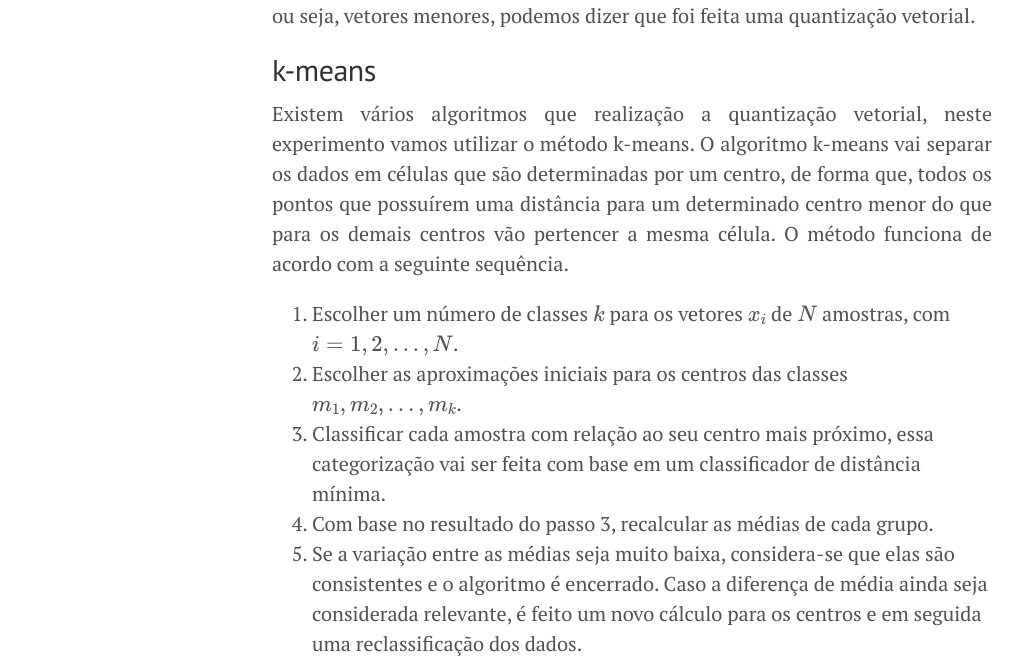
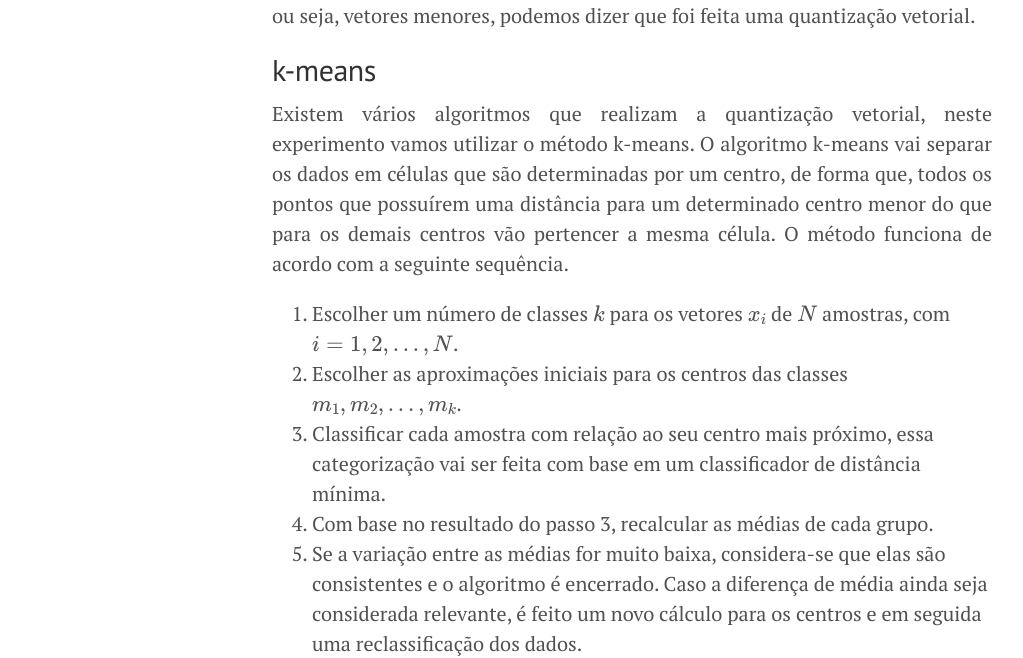
Before and after one commit to lucasamds/lucasamds.github.io, a Jekyll site: the page built from _posts/2021-03-31-kmeans.md, in a window 1280 px wide and 900 px high, scrolled down 281 px. Shown: the part 160-818 px from the top of the window, without its empty margins (8-1031 px from the left). Built offline with Jekyll 4.4.1, drawn with Linux system fonts in a browser that asks for light colours; formulas are drawn with MathJax 3.

Commit message:
Update 2021-03-31-kmeans.md

```diff
--- a/_posts/2021-03-31-kmeans.md
+++ b/_posts/2021-03-31-kmeans.md
@@ -13,13 +13,13 @@ Dizemos que uma quantização foi feita quando conseguimos mapear os dados de um
 
 ## k-means
 
-Existem vários algoritmos que realização a quantização vetorial, neste experimento vamos utilizar o método k-means. O algoritmo k-means vai separar os dados em células que são determinadas por um centro, de forma que, todos os pontos que possuírem uma distância para um determinado centro menor do que para os demais centros vão pertencer a mesma célula. O método funciona de acordo com a seguinte sequência.
+Existem vários algoritmos que realizam a quantização vetorial, neste experimento vamos utilizar o método k-means. O algoritmo k-means vai separar os dados em células que são determinadas por um centro, de forma que, todos os pontos que possuírem uma distância para um determinado centro menor do que para os demais centros vão pertencer a mesma célula. O método funciona de acordo com a seguinte sequência.
 
 1. Escolher um número de classes $$ k $$ para os vetores $$ x_{i} $$ de $$ N $$ amostras, com $$ i = 1, 2, ..., N $$.
 2. Escolher as aproximações iniciais para os centros das classes $$ m_{1}, m_{2}, ..., m_{k} $$.
 3. Classificar cada amostra com relação ao seu centro mais próximo, essa categorização vai ser feita com base em um classificador de distância mínima.
 4. Com base no resultado do passo 3, recalcular as médias de cada grupo.
-5. Se a variação entre as médias seja muito baixa, considera-se que elas são consistentes e o algoritmo é encerrado. Caso a diferença de média ainda seja considerada relevante, é feito um novo cálculo para os centros e em seguida uma reclassificação dos dados.
+5. Se a variação entre as médias for muito baixa, considera-se que elas são consistentes e o algoritmo é encerrado. Caso a diferença de média ainda seja considerada relevante, é feito um novo cálculo para os centros e em seguida uma reclassificação dos dados.
 
 Uma característica do algoritmo k-means é que ele vai gerar resultados diferentes para cada execução, devido a isso, é uma prática comum realizar algumas execuções do k-means e escolher a execução que gerou o melhor resultado. Neste experimento vamos aplicar o método em uma imagem colorida e comparar alguns resultados obtidos.
 
```
